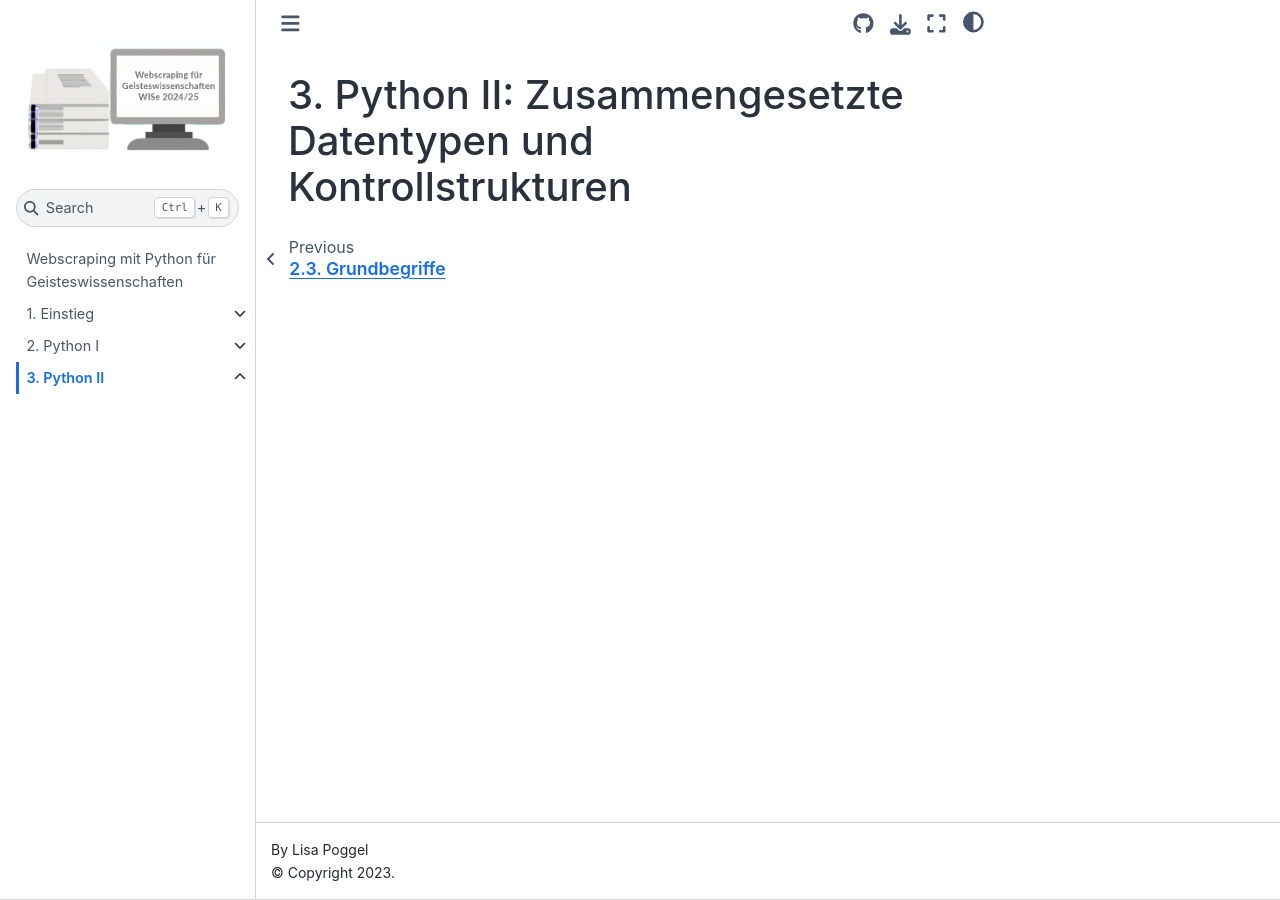
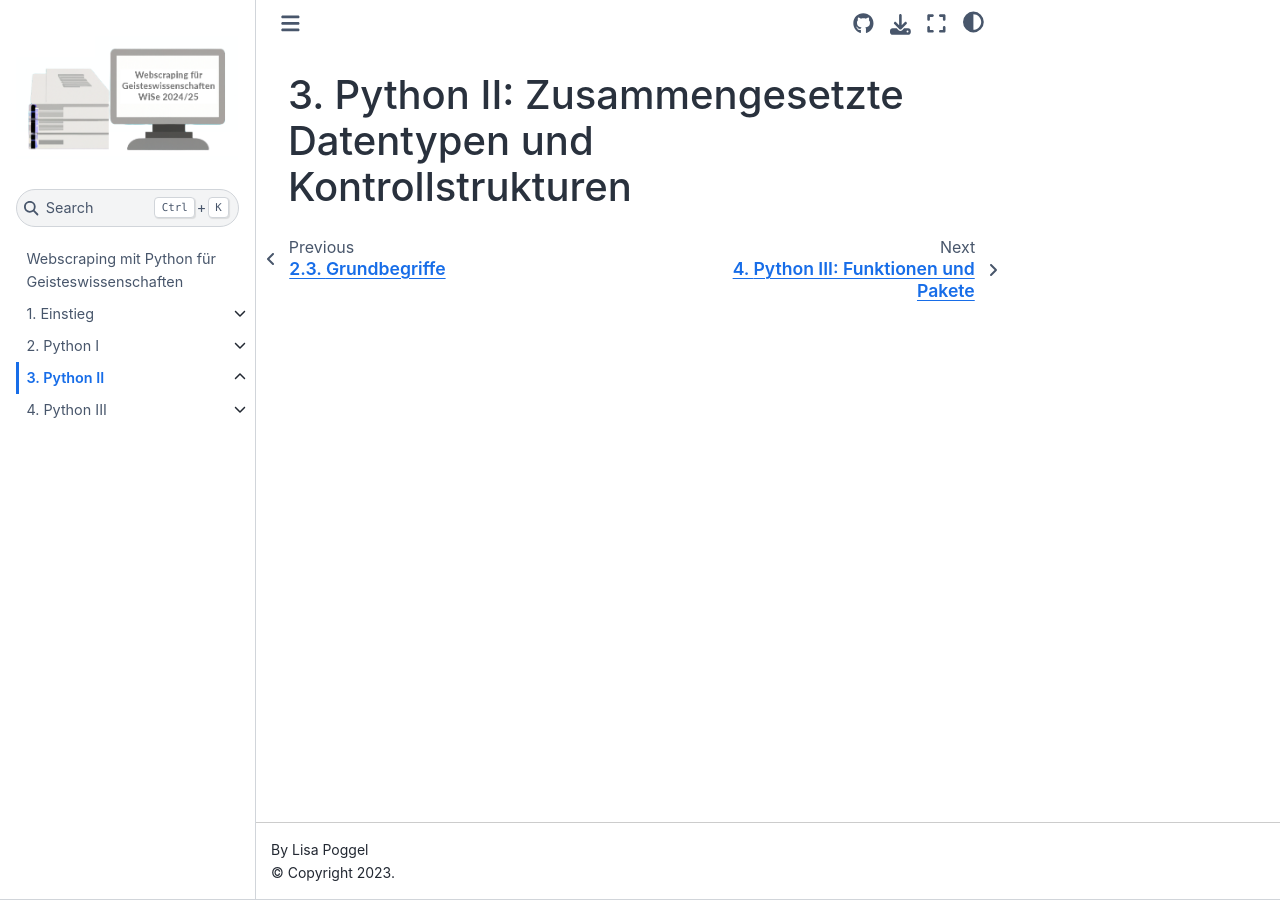
Before and after one commit to lipogg/webscraping-mit-python, a Jupyter Book: the page built from chapters/03/03_intro.md, in a window 1280 px wide. Built offline with Jupyter Book 1.0.4 settings and Sphinx 7.4.7 and the Sphinx Book theme 1.1.4, drawn with Linux system fonts in a browser that asks for light colours; pages that are not in the unit, such as notebooks, are missing from menus; comment, search, counter and statistics services are not loaded; some of the changed lines change nothing that is shown.

Commit message:
add and update ch. 4

```diff
--- a/_toc.yml
+++ b/_toc.yml
@@ -41,13 +41,13 @@ sections:
     title: Zusammengesetzte Datentypen
   - file: chapters/03/subchapters/02_kontrollstrukturen
     title: Kontrollstrukturen
-#- file: chapters/04/04_intro
-#  title: Python III
-#  sections:
-#  - file: chapters/04/subchapters/01_funktionen
-#    title: Funktionen
-#  - file: chapters/04/subchapters/02_bibliotheken
-#    title: Module, Pakete, Bibliotheken
+- file: chapters/04/04_intro
+  title: Python III
+  sections:
+  - file: chapters/04/subchapters/01_funktionen
+    title: Funktionen
+  - file: chapters/04/subchapters/02_pakete
+    title: Module, Pakete, Bibliotheken
 #- file: chapters/05/05_intro
 #  title: Installation und Setup
 #  sections:
--- a/references.bib
+++ b/references.bib
@@ -392,6 +392,22 @@
 	url = {https://peps.python.org/pep-0257/}
 }
 
+@online{iso_24765,
+	title = {{ISO/IEC/IEEE 24765:2017(en). Systems and Software Engineering — Vocabulary}},
+	author = {},
+	year = {2017},
+	keywords = {functions},
+	url = {https://www.iso.org/obp/ui/en/#iso:std:iso-iec-ieee:24765:ed-2:v1:en}
+}
+
+@online{istqb_glossar,
+	title = {{Standardglossar der Fachbegriffe im Softwaretesten}},
+	author = {International Software Testing Qualifications Board},
+	year = {},
+	keywords = {functions},
+	url = {https://glossary.istqb.org/de_DE/home}
+}
+
 @online{packages,
 	title = {{Modules: Packages}},
 	author = {{Python 3.11.3 Documentation}},
```
Also changed, not shown: 4 other files.
